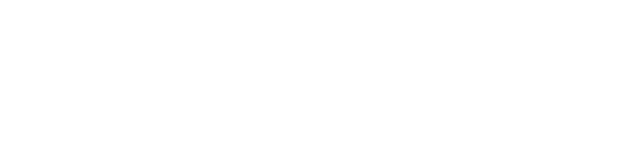
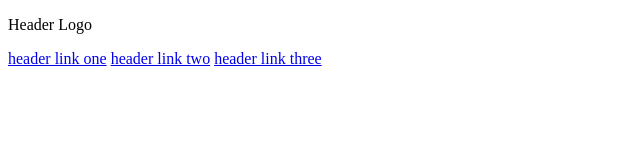
Before and after one commit to devin-lynch/landing-page-project, a plain HTML site: page index.html in a window 1280 px wide. Shown: the whole page, without its empty margins (0-640 px from the left). Drawn offline with Linux system fonts and the light colour scheme.

Commit message:
Set top row text

```diff
--- a/index.html
+++ b/index.html
@@ -10,8 +10,12 @@
 
 
 <body>
-
-
+    <div class="top-row">
+        <p>Header Logo</p>
+        <a href="URL">header link one</a>
+        <a href="URL">header link two</a>
+        <a href="URL">header link three</a>
+    </div>
 </body>
 
 
```
